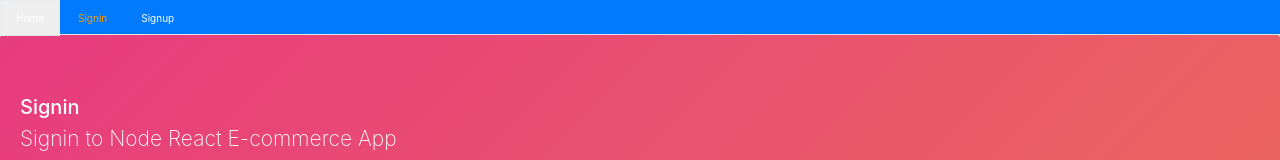
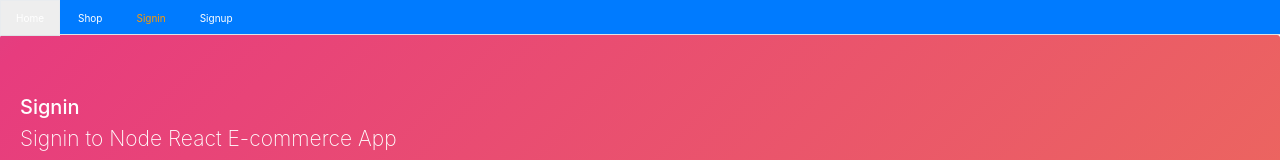
Before and after one commit to ayushgupta6387/TrueCart, a React (Create React App) app in the folder client/: page /signin in a window 1280 px wide. Shown: the top 160 px of the page. Built offline with nearby package versions, Linux system fonts and the light colour scheme; no server answers.

Commit message:
Show categories

```diff
--- a/client/src/Routes.js
+++ b/client/src/Routes.js
@@ -12,13 +12,14 @@ import AdminRoute from "./auth/AdminRoute";
 import AdminDashboard from "./user/AdminDashboard";
 import AddCategory from "./admin/AddCategory";
 import AddProduct from './admin/AddProduct';
-
+import Shop from './core/Shop';
 
 const Routes = () => {
 	return (
 		<BrowserRouter>
 			<Switch>
 				<Route path="/" exact component={Home} />
+				<Route path="/shop" exact component={Shop} />
 				<Route path="/signin" exact component={Signin} />
 				<Route path="/signup" exact component={Signup} />
 				<PrivateRoute path="/user/dashboard" exact component={Dashboard} />
--- a/client/src/core/Menu.js
+++ b/client/src/core/Menu.js
@@ -18,6 +18,12 @@ const Menu = ({ history}) => {
 				<li className="nav-item">
 					<Link className="nav-link" style={isActive(history, '/')} to="/">
 						Home
+					</Link>
+				</li>
+
+                <li className="nav-item">
+					<Link className="nav-link" style={isActive(history, '/shop')} to="/shop">
+						Shop
 					</Link>
 				</li>
 
--- a/client/src/core/apiCore.js
+++ b/client/src/core/apiCore.js
@@ -12,3 +12,15 @@ export const getProducts = sortBy => {
         })
         .catch(err => console.log(err));
 };
+
+// pull categories from database and populate
+
+export const getCategories = () => {
+    return fetch(`${API}/categories`, {
+        method: "GET"
+    })
+        .then(response => {
+            return response.json();
+        })
+        .catch(err => console.log(err));
+};
```
